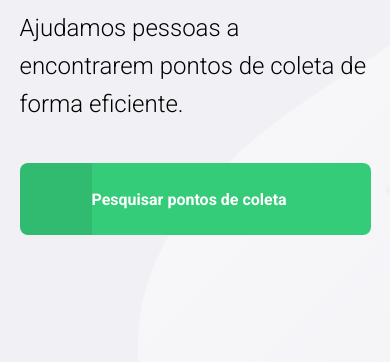
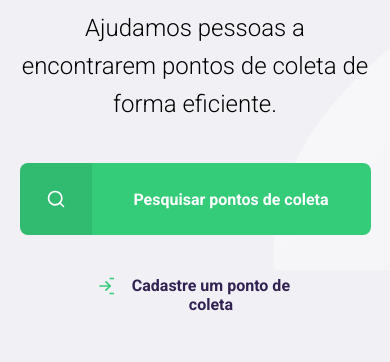
Before and after one commit to mateusdearaujo/ecoleta, a plain HTML site: page index.html in a window 390 px wide. Shown: the part 482-844 px from the top of the page. Drawn offline with Linux system fonts and the light colour scheme.

Commit message:
Finalização dos ajustes de responsividade na Home

```diff
--- a/index.html
+++ b/index.html
@@ -22,7 +22,7 @@
             <main>
                 <h1>Seu marketplace de coleta de resíduos</h1>
                 <p>Ajudamos pessoas a encontrarem pontos de coleta de forma eficiente.</p>
-                <a href="#"><span></span>Pesquisar pontos de coleta</a href="#">
+                <a href="#"><span></span><strong>Pesquisar pontos de coleta</strong></a>
             </main>
     </div>
 </div>
--- a/styles/main.css
+++ b/styles/main.css
@@ -23,7 +23,7 @@ h1, h2, h3, h4, h5, h6 {
 #page-home {
     height: 100vh;
     background: url('/assets/home-background.svg') no-repeat;
-    background-position: 35vw bottom;
+    background-position: 40vw bottom;
 }
 #page-home .content {
     width: 90%;
@@ -76,7 +76,6 @@ h1, h2, h3, h4, h5, h6 {
     align-items: center;
     margin-top: 40px;
     transition: 400ms;
-    font-weight: bold;
     color: #ffffff;
 }
 #page-home main a:hover {
@@ -88,7 +87,37 @@ h1, h2, h3, h4, h5, h6 {
     border-top-left-radius: 8px;
     border-bottom-left-radius: 8px;
     background-color: rgba(0, 0, 0, 0.08);
+    display: flex;
+    align-items: center;
+    justify-content: center;
 }
 #page-home main a span::after {
+    content: "";
+    background-image: url('../assets/search.svg');
+    width: 20px;
+    height: 20px;
+}
+#page-home main a strong {
+    color: #ffffff;
+    flex: 1;
+    text-align: center;
+}
 
+@media (max-width: 900px) {
+    #page-home {
+        background-position: 70vw;
+    }
+    #page-home .content {
+        align-items: center;
+        text-align: center;
+    }
+    #page-home header a {
+        position: absolute;
+        bottom: 48px;
+        left: 50%;
+        transform: translateX(-50%);
+    }
+    #page-home main {
+        align-items: center;
+    }
 }
```
